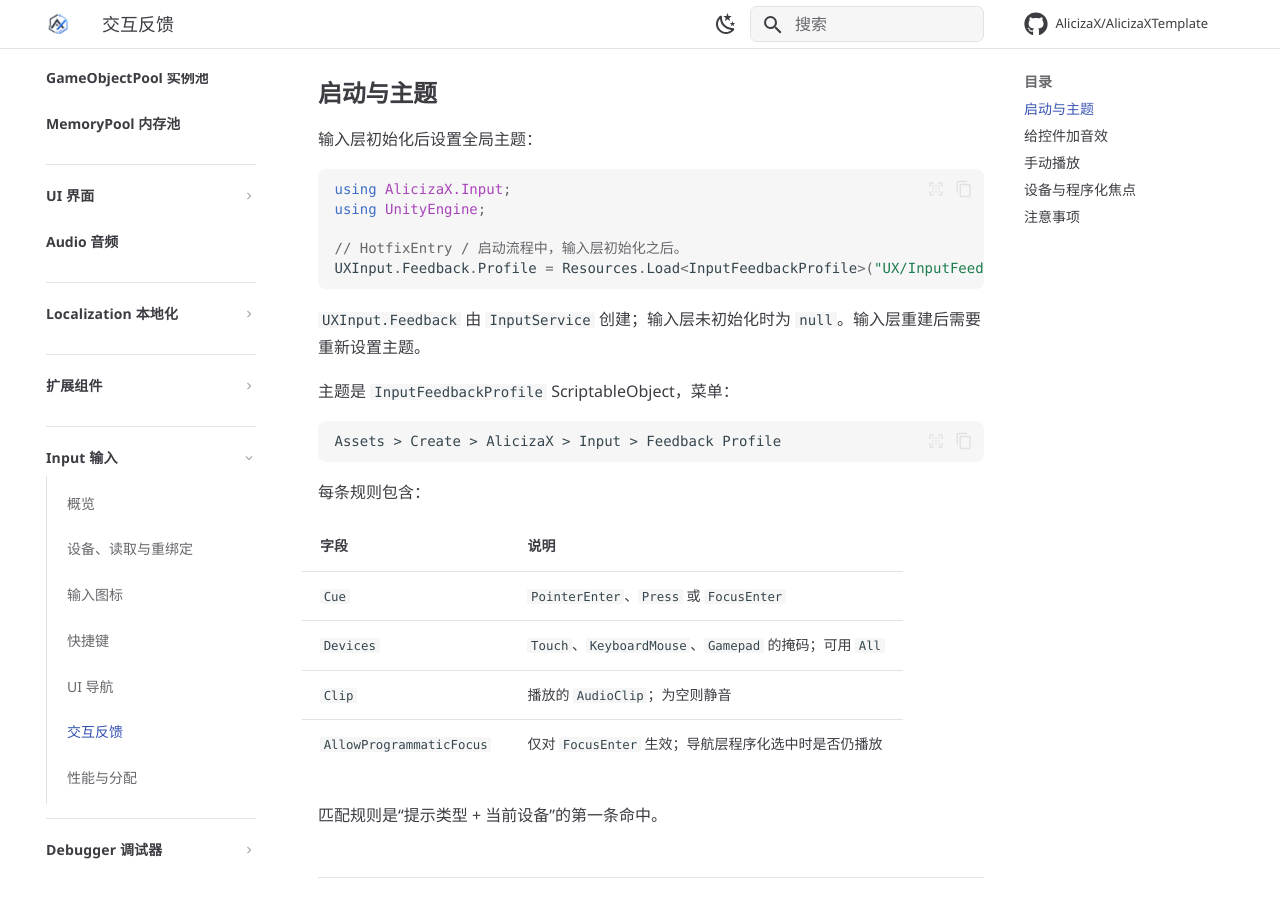
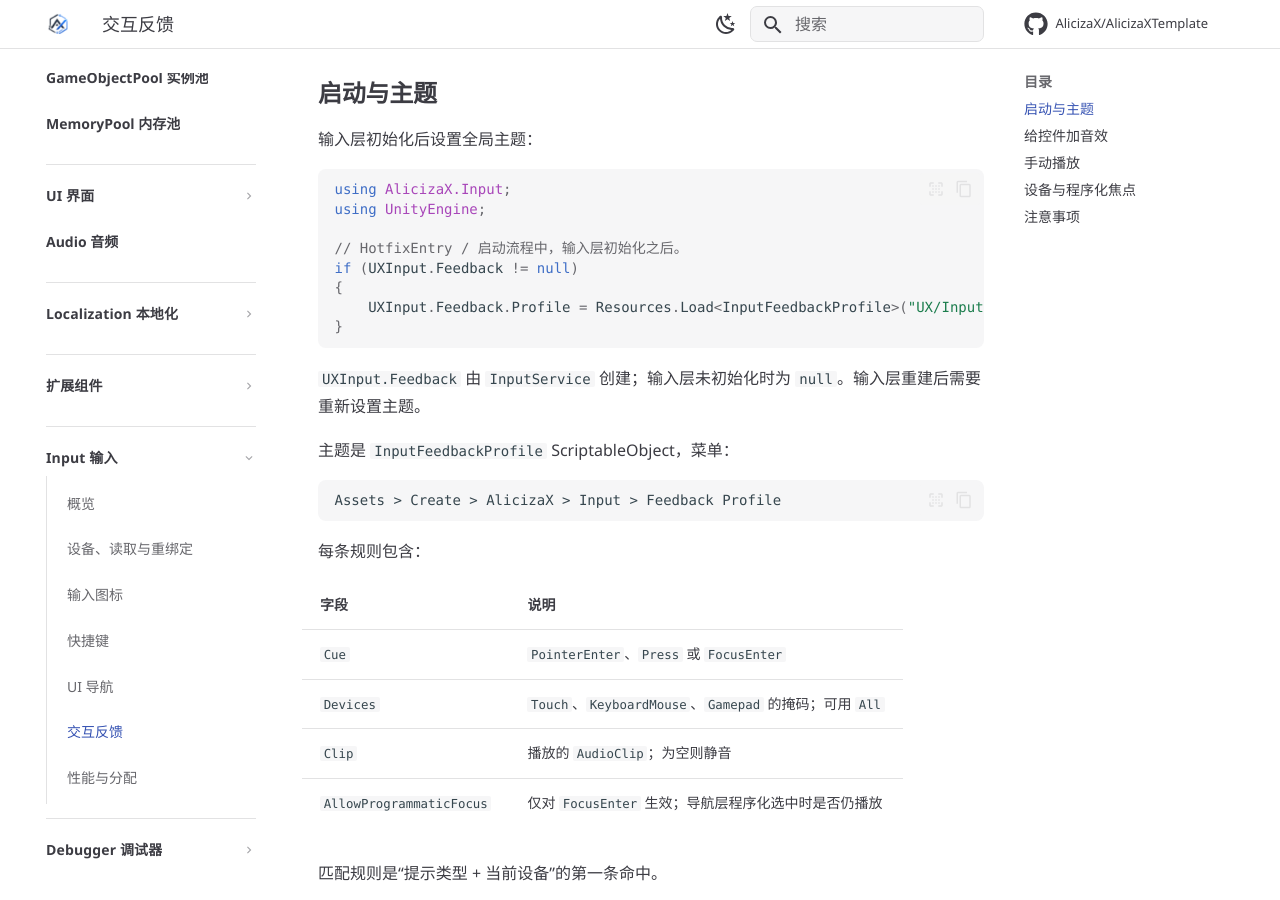
Before and after one commit to b4lie/AlicizaXWiki, an MkDocs documentation site: the page built from docs/extension/input-feedback.md, in a window 1280 px wide and 900 px high, scrolled down 361 px. Built offline with MkDocs 1.6.1 and Material for MkDocs 9.7.7, drawn with Linux system fonts in a browser that asks for light colours; comment, search, counter and statistics services are not loaded.

Commit message:
docs(input): 为反馈主题示例补空值保护

````diff
--- a/docs/extension/input-feedback.md
+++ b/docs/extension/input-feedback.md
@@ -16,7 +16,10 @@ using AlicizaX.Input;
 using UnityEngine;
 
 // HotfixEntry / 启动流程中，输入层初始化之后。
-UXInput.Feedback.Profile = Resources.Load<InputFeedbackProfile>("UX/InputFeedbackProfile");
+if (UXInput.Feedback != null)
+{
+    UXInput.Feedback.Profile = Resources.Load<InputFeedbackProfile>("UX/InputFeedbackProfile");
+}
 ```
 
 `UXInput.Feedback` 由 `InputService` 创建；输入层未初始化时为 `null`。输入层重建后需要重新设置主题。
````
